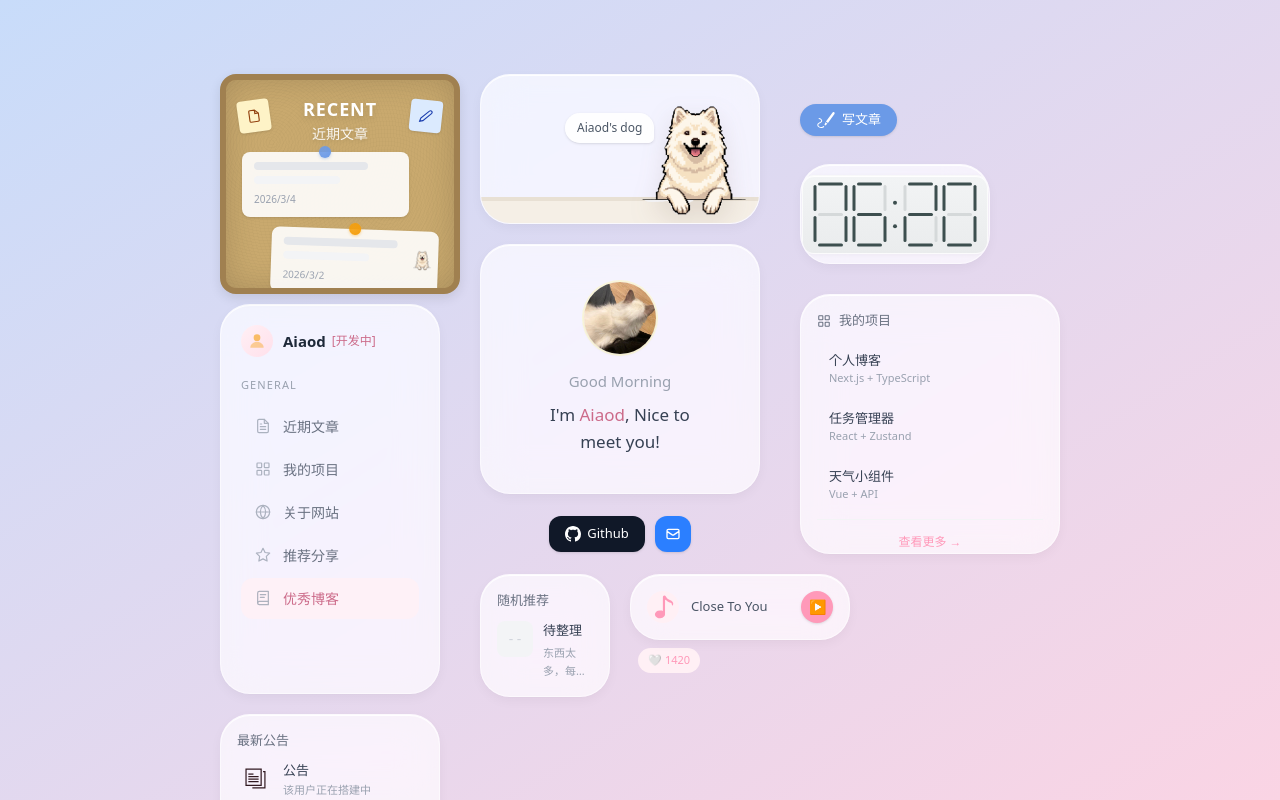
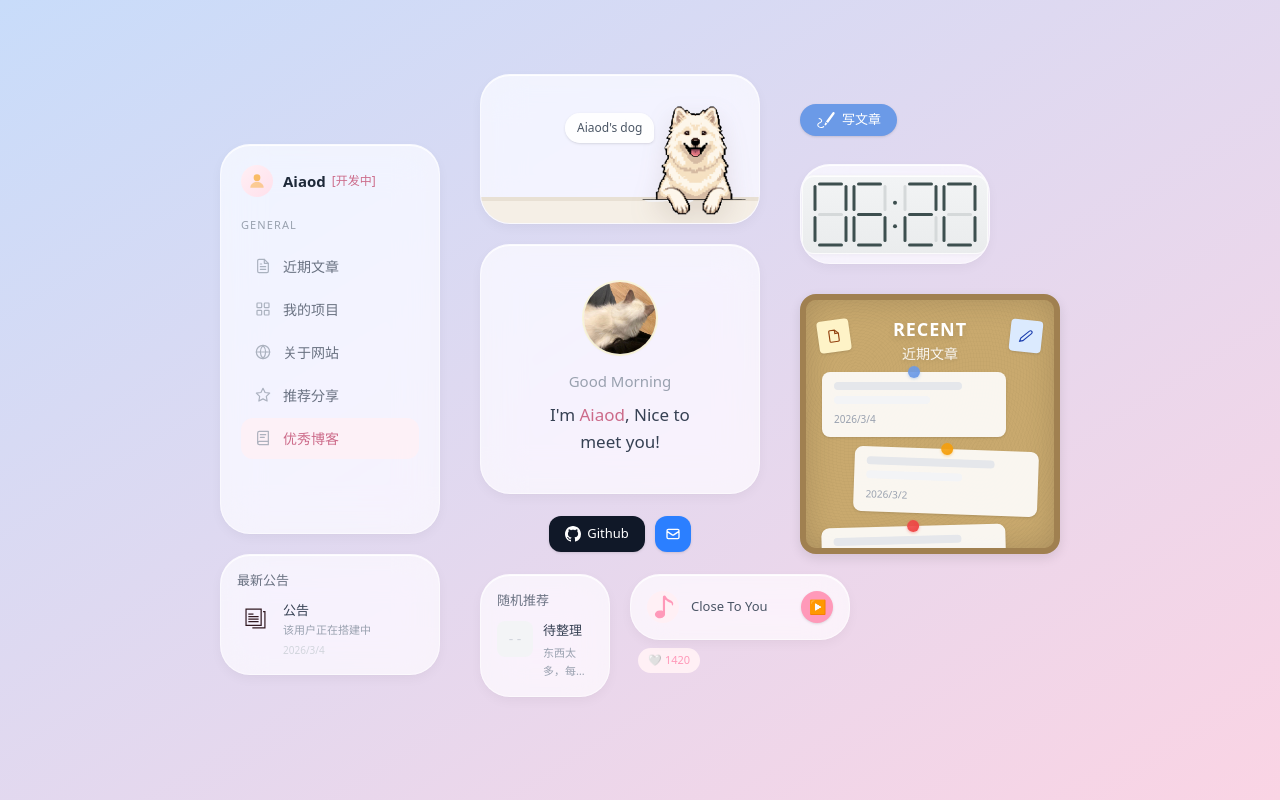
Before and after one commit to aiaod1009/about-me, a Next.js app: page / in a window 1280 px wide. Built offline with nearby package versions, Linux system fonts and the light colour scheme.

Commit message:
ui调整

```diff
--- a/app/page.tsx
+++ b/app/page.tsx
@@ -1,7 +1,6 @@
 import Sidebar from "@/components/widgets/Sidebar";
 import GreetingCard from "@/components/widgets/GreetingCard";
 import ClockWidget from "@/components/widgets/ClockWidget";
-import ProjectList from "@/components/widgets/ProjectList";
 import NoticeCard from "@/components/widgets/NoticeCard";
 import SocialLinks from "@/components/widgets/SocialLinks";
 import MusicPlayer from "@/components/widgets/MusicPlayer";
@@ -16,19 +15,15 @@ export default function Home() {
       <div className="relative select-none" style={{ width: "1200px", minHeight: "720px" }}>
 
         {/* ================= 左列 ================= */}
-        <div className="absolute" style={{ left: "180px", top: "300px", width: "220px", height: "390px" }}>
+        <div className="absolute" style={{ left: "180px", top: "140px", width: "220px", height: "390px" }}>
           <Sidebar />
         </div>
 
-        <div className="absolute" style={{ left: "180px", top: "710px", width: "220px", height: "120px" }}>
+        <div className="absolute" style={{ left: "180px", top: "550px", width: "220px", height: "120px" }}>
           <NoticeCard />
         </div>
 
         {/* ================= 中列 ================= */}
-        <div className="absolute" style={{ left: "180px", top: "70px", width: "240px", height: "220px" }}>
-          <RecentArticles />
-        </div>
-
         <div className="absolute" style={{ left: "440px", top: "70px", width: "280px", height: "150px" }}>
           <IllustrationCard />
         </div>
@@ -66,9 +61,9 @@ export default function Home() {
           <ClockWidget />
         </div>
 
-        {/* 项目列表 */}
+        {/* 近期文章看板 */}
         <div className="absolute" style={{ left: "760px", top: "290px", width: "260px", height: "260px" }}>
-          <ProjectList />
+          <RecentArticles />
         </div>
 
       </div>
--- a/components/widgets/RecentArticles.tsx
+++ b/components/widgets/RecentArticles.tsx
@@ -72,10 +72,6 @@ export default function RecentArticles() {
         })}
       </div>
 
-      {/* 右下角萨摩耶小图标 */}
-      <div className="absolute bottom-2 right-3 z-10">
-        <img src="/samoye.png" alt="dog" className="w-10 h-10 object-contain" />
-      </div>
 
       {/* 装饰：左上角便签 */}
       <div
```
